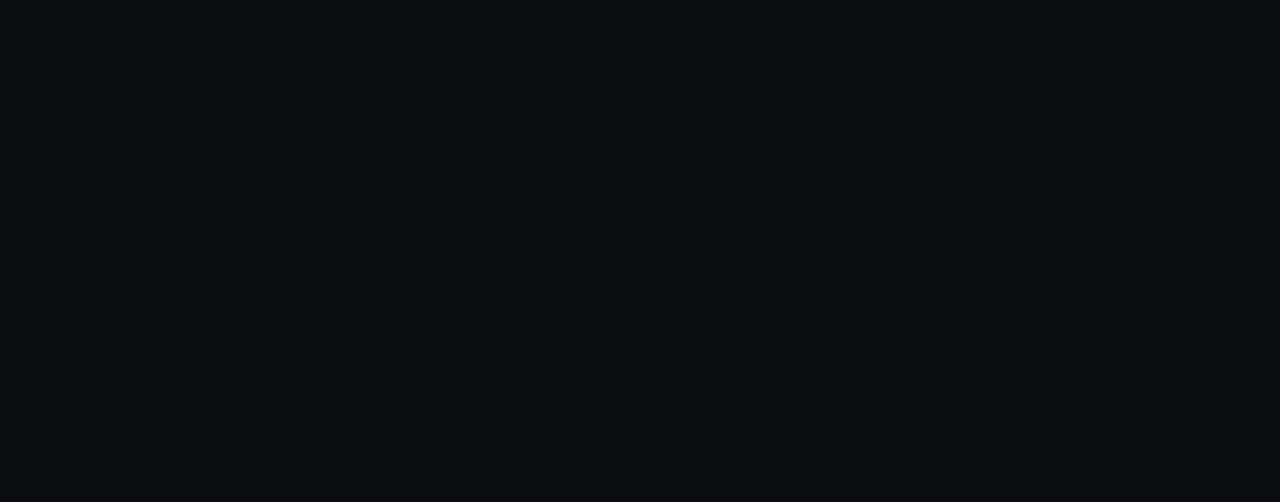
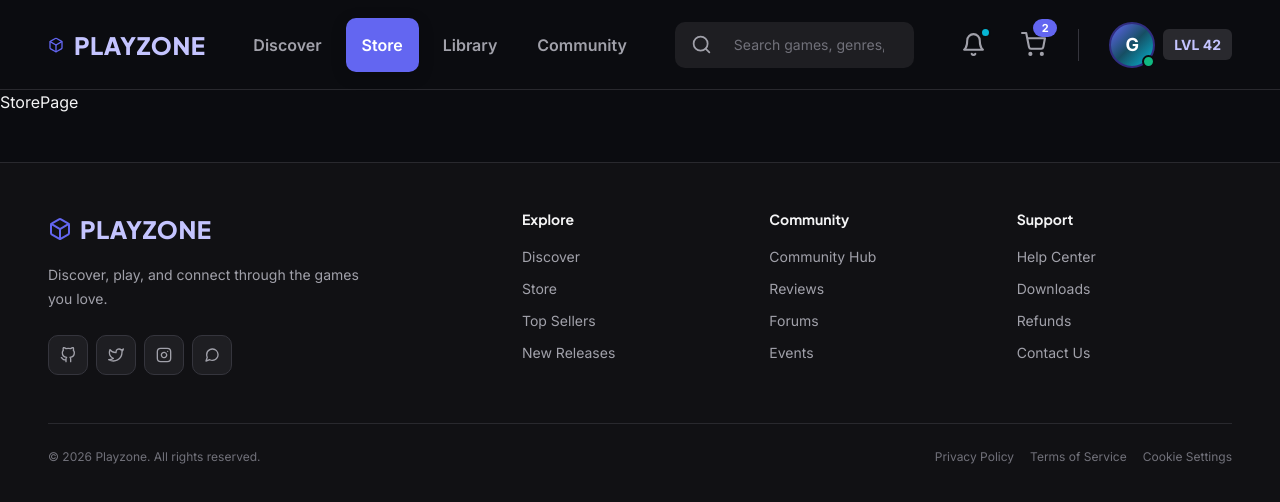
Before and after one commit to Jon-Felipe/playzone-web, a React (Vite) app: page /store in a window 1280 px wide. Before the commit this address had no page. Shown: the top 502 px of the page. Built offline with nearby package versions, Linux system fonts and the light colour scheme.

Commit message:
feat: add StorePage component and integrate into routing; update Header for navigation

```diff
--- a/src/App.tsx
+++ b/src/App.tsx
@@ -2,6 +2,7 @@ import { BrowserRouter, Routes, Route } from 'react-router';
 
 // pages
 import HomePage from './pages/HomePage/HomePage';
+import StorePage from './pages/StorePage/StorePage';
 
 // components
 import SiteLayout from './components/Layouts/SiteLayout';
@@ -12,6 +13,7 @@ function App() {
       <Routes>
         <Route path='/' element={<SiteLayout />}>
           <Route index element={<HomePage />} />
+          <Route path='store' element={<StorePage />} />
         </Route>
       </Routes>
     </BrowserRouter>
--- a/src/components/Header/Header.tsx
+++ b/src/components/Header/Header.tsx
@@ -1,8 +1,12 @@
-import { Link } from 'react-router';
+import { Link, NavLink } from 'react-router';
 import { FiBell, FiBox, FiSearch, FiShoppingCart } from 'react-icons/fi';
 
 // extras
 import styles from './Header.module.css';
+
+function getNavLinkClassName({ isActive }: { isActive: boolean }) {
+  return `${styles.navLink} ${isActive ? styles.active : ''}`;
+}
 
 function Header() {
   return (
@@ -15,12 +19,12 @@ function Header() {
 
       {/* Navigation */}
       <nav className={styles.nav}>
-        <Link to='/' className={`${styles.navLink} ${styles.active}`}>
+        <NavLink to='/' end className={getNavLinkClassName}>
           Discover
-        </Link>
-        <Link to='/' className={styles.navLink}>
+        </NavLink>
+        <NavLink to='/store' className={getNavLinkClassName}>
           Store
-        </Link>
+        </NavLink>
         <Link to='/' className={styles.navLink}>
           Library
         </Link>
--- /dev/null
+++ b/src/pages/StorePage/StorePage.tsx
@@ -0,0 +1,5 @@
+function StorePage() {
+  return <div>StorePage</div>;
+}
+
+export default StorePage;
```
